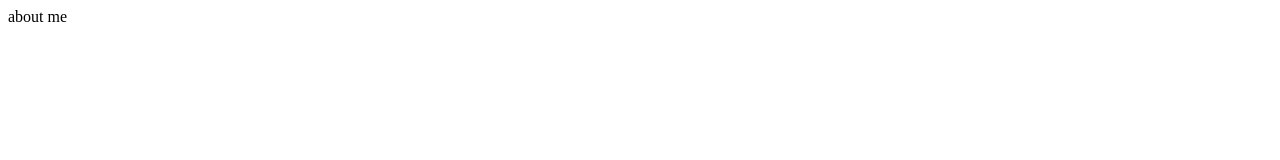
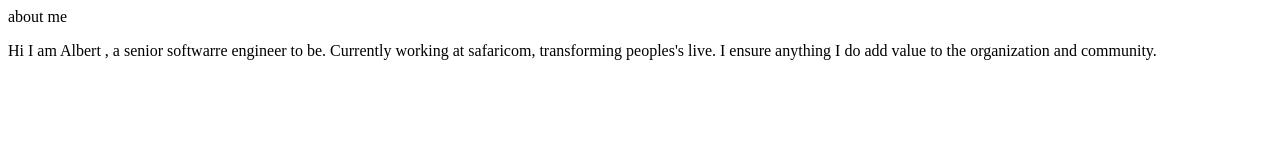
Before and after one commit to nobwoge/about, a plain HTML site: page about.html in a window 1280 px wide. Drawn offline with Linux system fonts and the light colour scheme.

Commit message:
amended the about me section

```diff
--- a/about.html
+++ b/about.html
@@ -3,6 +3,6 @@
     <head>about me</head>
     <title>about</title>
     <BOdy>
-
+        <p>Hi I am Albert , a senior softwarre engineer to be. Currently working at safaricom, transforming peoples's live. I ensure anything I do add value to the organization and community. </p>
     </BOdy>
 </HTml>
```
